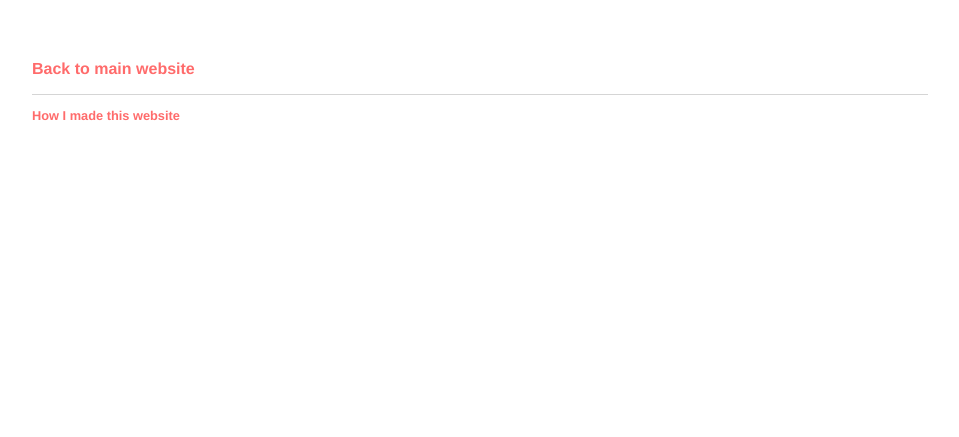
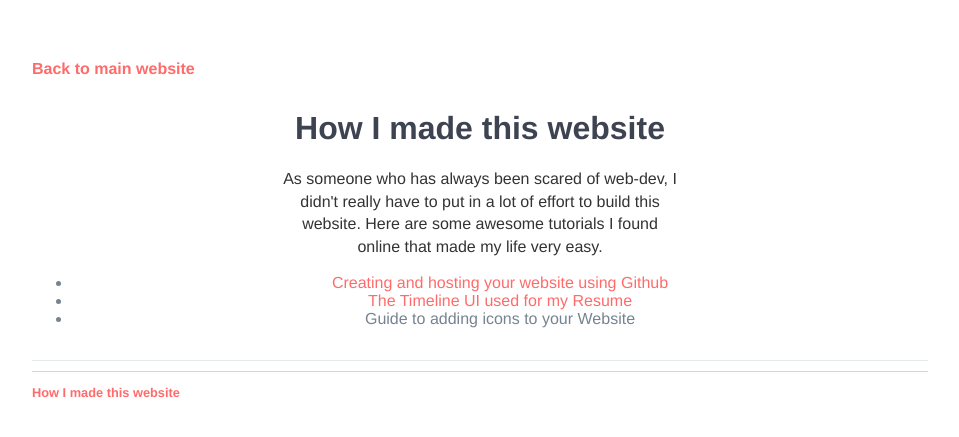
Before and after one commit to p-suneja/p-suneja.github.io, a Jekyll site: the page built from website/index.html, in a window 1280 px wide. Shown: the top 437 px of the page, without its empty margins (160-1119 px from the left). Built offline with Jekyll 4.4.1, drawn with Linux system fonts in a browser that asks for light colours; nearby versions of some CDN libraries.

Commit message:
Update index.html

```diff
--- a/website/index.html
+++ b/website/index.html
@@ -2,3 +2,12 @@
 layout: resources
 title: How I made this website
 ---
+<div class="col-md-12 example-title">
+	<h1> How I made this website</h1>
+  <p> As someone who has always been scared of web-dev, I didn't really have to put in a lot of effort to build this website. Here are some awesome tutorials I found online that made my life very easy. </p>
+	<ul>
+    <li><a href="http://jmcglone.com/guides/github-pages/">Creating and hosting your website using Github</a> </li>
+    <li><a href="https://codepen.io/brady_wright/pen/NNOvrW">The Timeline UI used for my Resume</a></li>
+	  <li><a href="https://www.solodev.com/blog/web-design/using-font-awesome-icons-with-your-website.stml"></a>Guide to adding icons to your Website</a></li>
+  </ul>
+</div>
```
